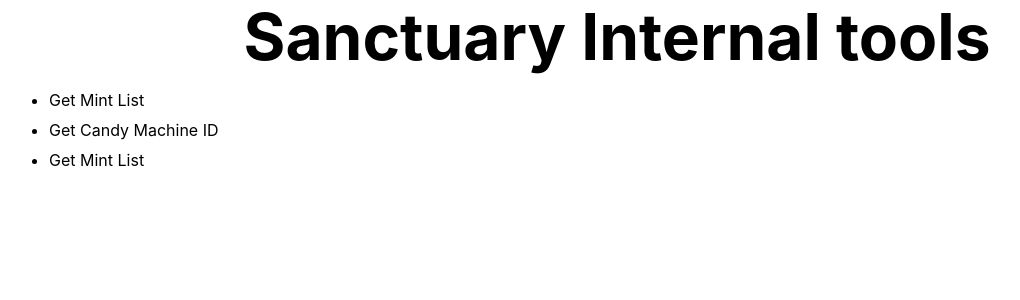
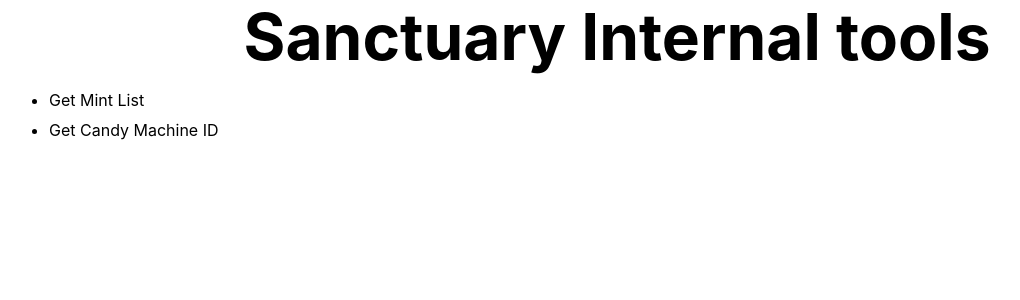
Before and after one commit to solanasanctuary/sanctuary-internal-tools, a Next.js app: page / in a window 1280 px wide. Shown: the top 300 px of the page, without its empty margins (23-1043 px from the left). Built offline with nearby package versions, Linux system fonts and the light colour scheme.

Commit message:
Remove undeeded menu item

```diff
--- a/pages/index.tsx
+++ b/pages/index.tsx
@@ -26,11 +26,6 @@ const Home: NextPage = () => {
             <a>Get Candy Machine ID</a>
           </Link>
         </li>
-        <li>
-          <Link href="/get-mint-list">
-            <a>Get Mint List</a>
-          </Link>
-        </li>
       </ul>
     </div>
   );
```
